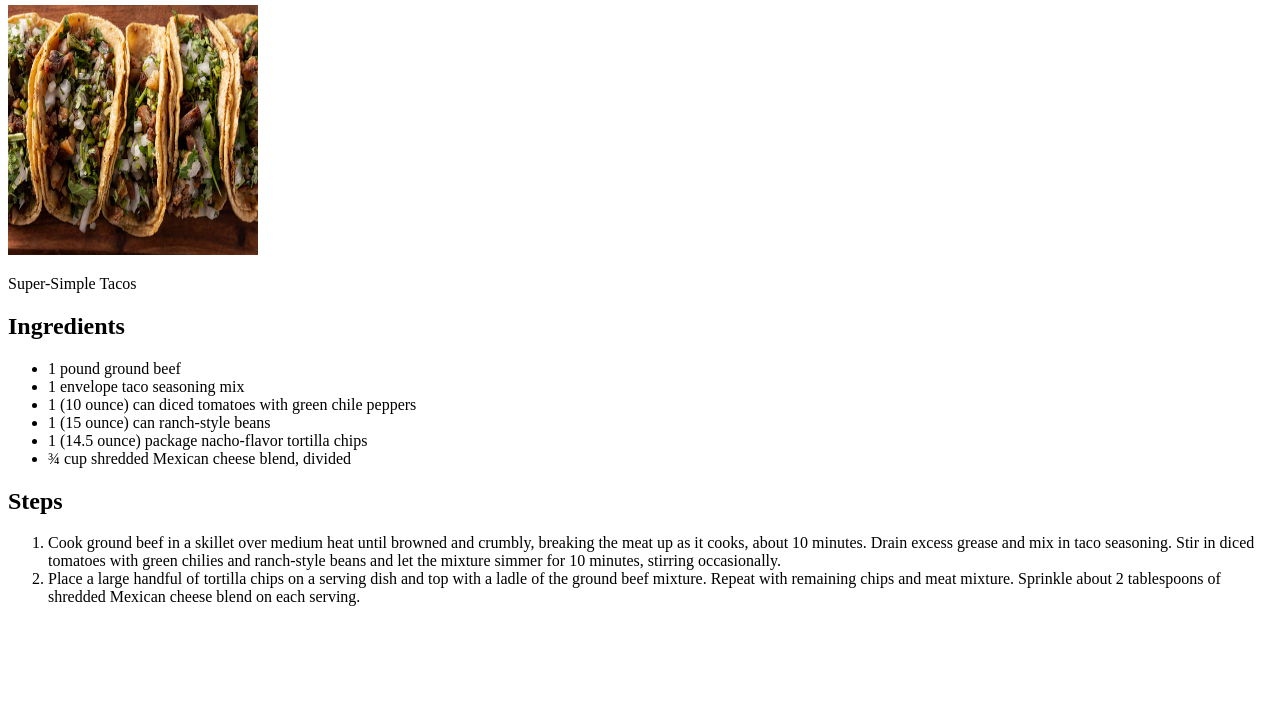
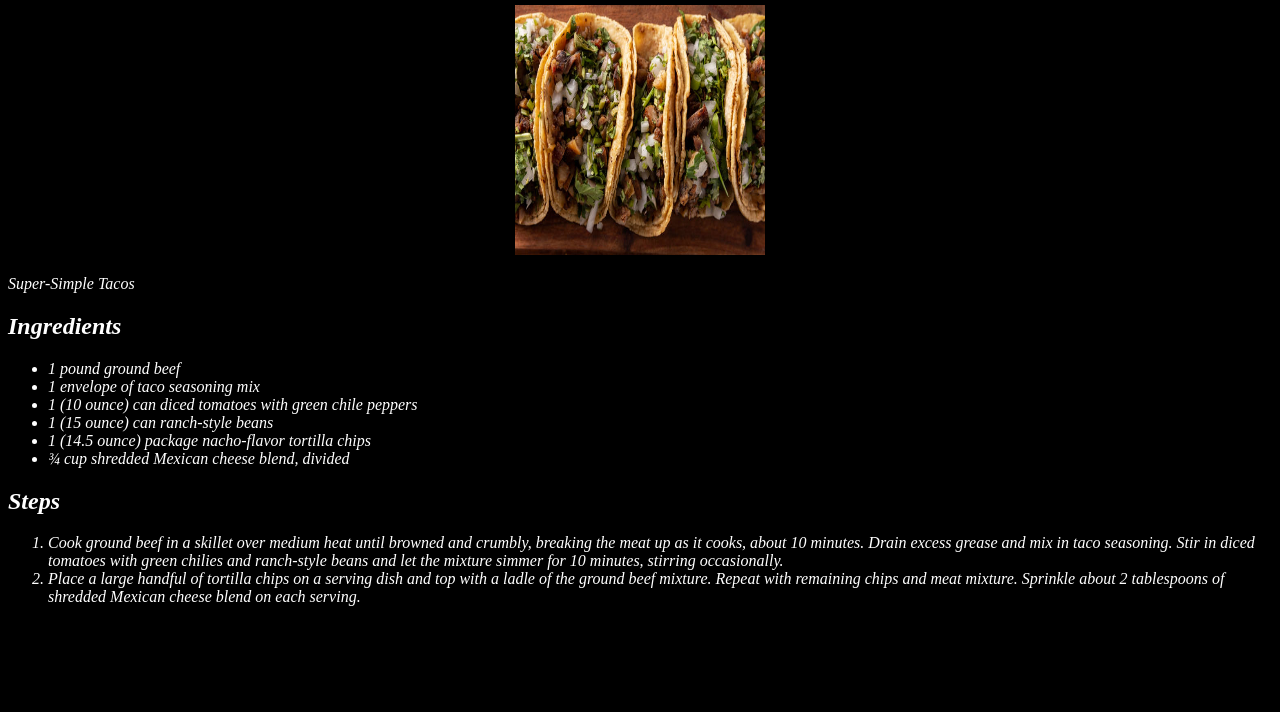
Before and after one commit to dlewis48/odin-recipes, a plain HTML site: page recipes/tacos.html in a window 1280 px wide. Shown: the part 88-800 px from the top of the page. Drawn offline with Linux system fonts and the light colour scheme.

Commit message:
added css

```diff
--- a/recipes/tacos.html
+++ b/recipes/tacos.html
@@ -3,6 +3,7 @@
     <head>
         <meta charset="utf-8">
         <title>How to make Tacos</title>
+        <link rel="stylesheet" href="../style.css">
     </head>
     <body>
             <a href="../index.html">Home</a>
@@ -14,7 +15,7 @@
      <h2>Ingredients</h2>
           <ul>
             <li>1 pound ground beef</li>
-            <li>1 envelope taco seasoning mix</li>
+            <li>1 envelope of taco seasoning mix</li>
             <li>1 (10 ounce) can diced tomatoes with green chile peppers</li>
             <li>1 (15 ounce) can ranch-style beans</li>
             <li>1 (14.5 ounce) package nacho-flavor tortilla chips</li>
```
Also changed, not shown: index.html (+3 -1 lines), recipes/lasagna.html (+1 -0 lines), foodpic.jpg (deleted), 1 other file.
